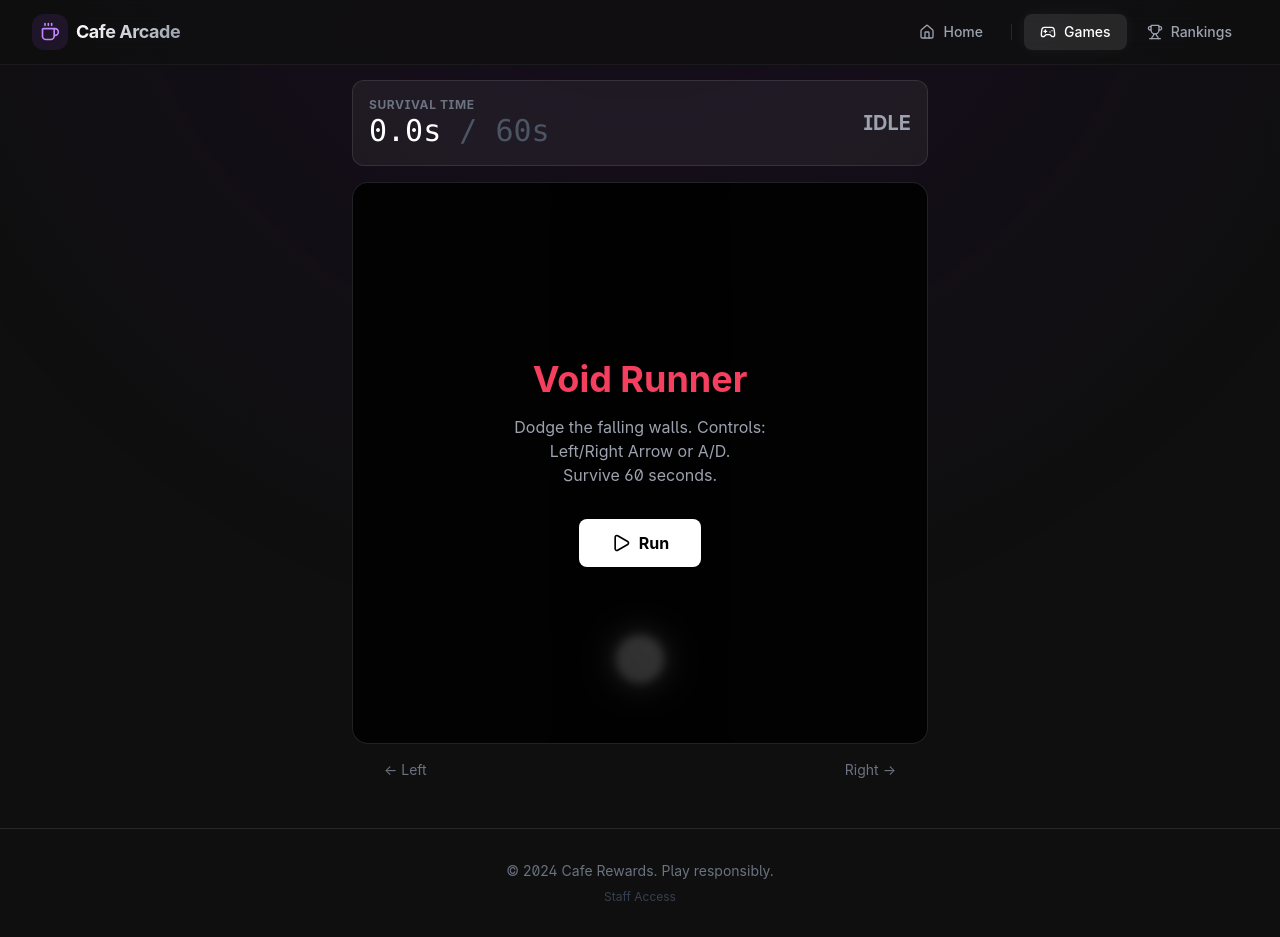
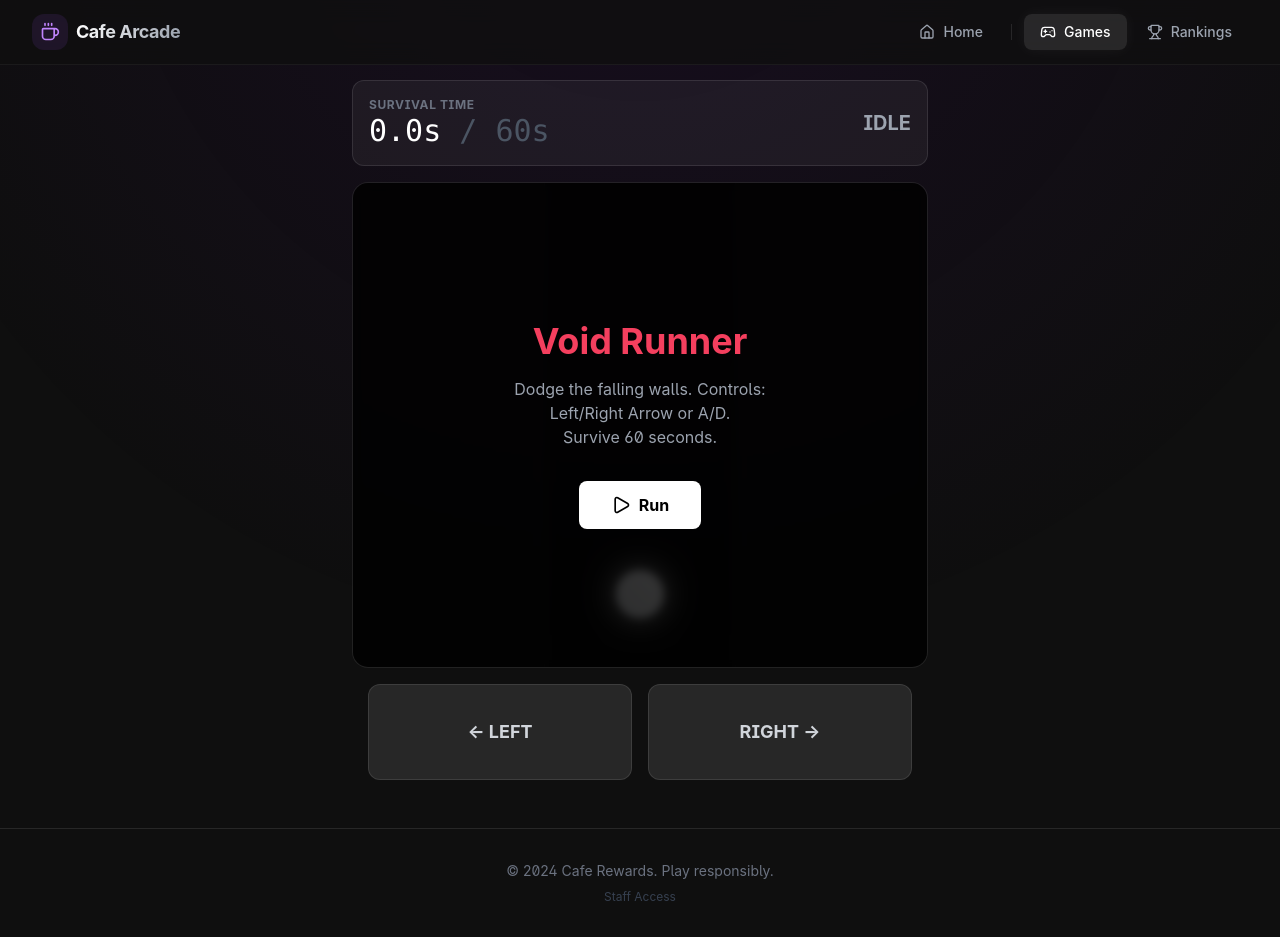
Before and after one commit to shiralikoushik/cafe-rewards, a React (Vite) app: page /games/void-runner in a window 1280 px wide. Built offline with nearby package versions, Linux system fonts and the light colour scheme.

Commit message:
Add touch controls to Void Runner

```diff
--- a/src/games/VoidRunner.tsx
+++ b/src/games/VoidRunner.tsx
@@ -235,10 +235,32 @@ export function VoidRunner() {
                 )}
             </div>
 
-            {/* Controls Hint */}
-            <div className="mt-4 flex justify-between text-sm text-gray-500 px-8">
-                <span>← Left</span>
-                <span>Right →</span>
+            {/* Controls */}
+            <div className="mt-4 grid grid-cols-2 gap-4 px-4 h-24">
+                <button
+                    className="bg-white/10 active:bg-white/20 rounded-xl border border-white/10 flex items-center justify-center text-gray-300 font-bold text-lg active:scale-95 transition-all touch-manipulation"
+                    onClick={() => {
+                        if (gameState.status !== 'playing') return;
+                        setGameState(prev => ({
+                            ...prev,
+                            playerLane: Math.max(0, prev.playerLane - 1)
+                        }));
+                    }}
+                >
+                    ← LEFT
+                </button>
+                <button
+                    className="bg-white/10 active:bg-white/20 rounded-xl border border-white/10 flex items-center justify-center text-gray-300 font-bold text-lg active:scale-95 transition-all touch-manipulation"
+                    onClick={() => {
+                        if (gameState.status !== 'playing') return;
+                        setGameState(prev => ({
+                            ...prev,
+                            playerLane: Math.min(LANE_COUNT - 1, prev.playerLane + 1)
+                        }));
+                    }}
+                >
+                    RIGHT →
+                </button>
             </div>
         </div>
     );
```
